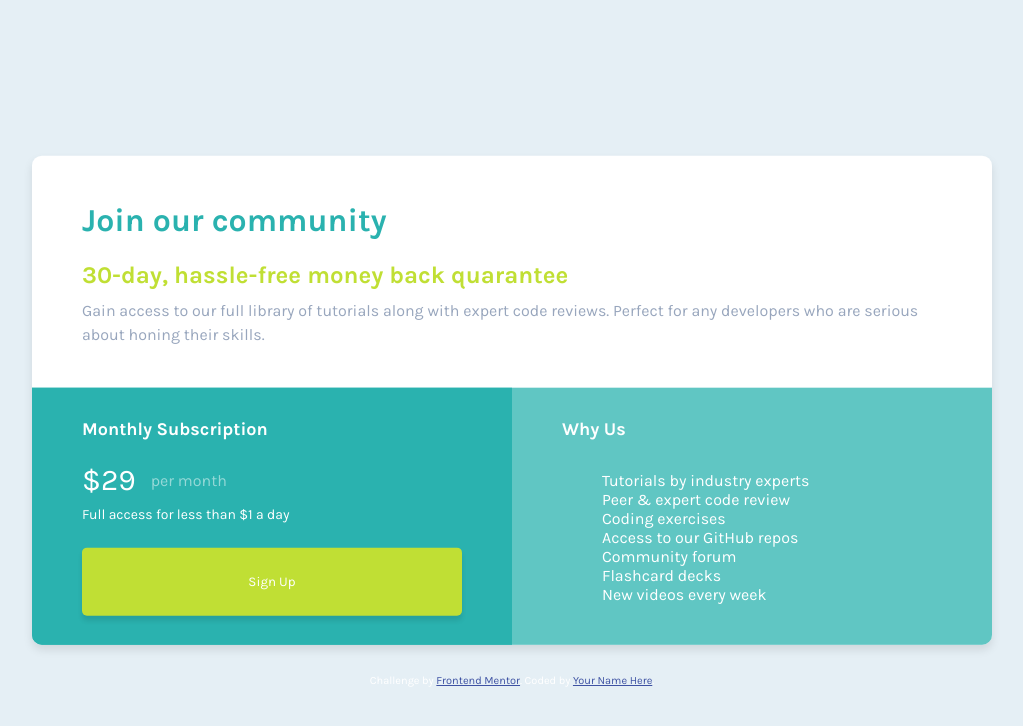
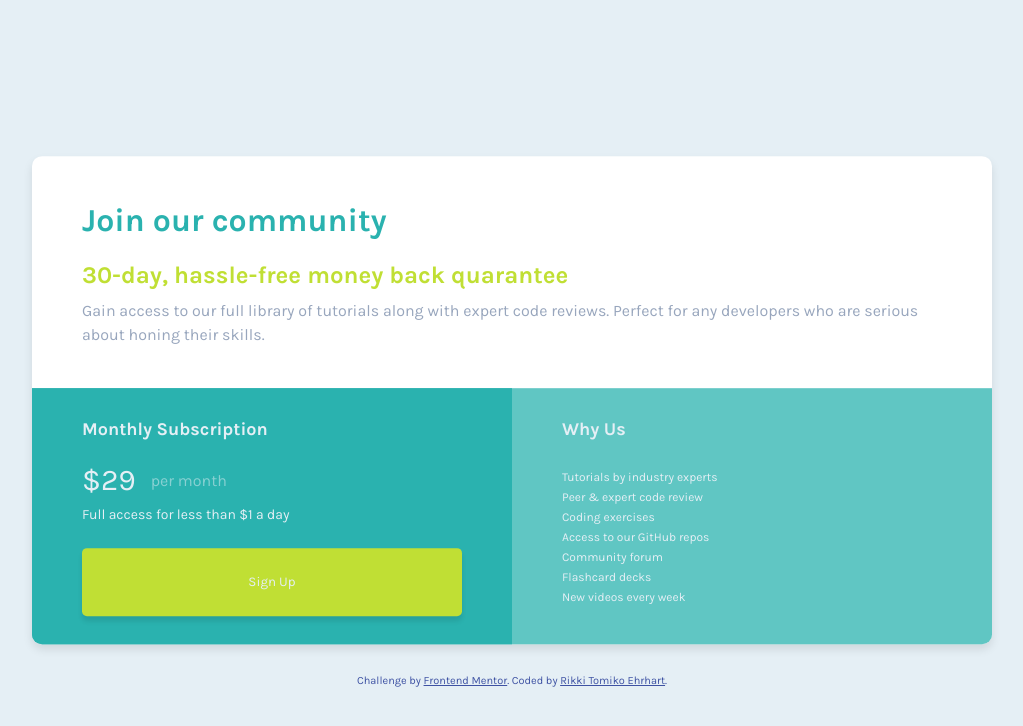
Before and after one commit to rikkitomikoehrhart/FM-Single-Price-Grid-Component, a plain HTML site: page index.html in a window 1280 px wide. Shown: the whole page, without its empty margins (128-1151 px from the left). Drawn offline with Linux system fonts and the light colour scheme.

Commit message:
Finish styles

```diff
--- a/CSS/styles.css
+++ b/CSS/styles.css
@@ -30,11 +30,11 @@ h1 {
 }
 
 li {
-    color: white;
+    color: hsl(204, 43%, 93%);
 }
 
 p {
-    color: white;
+    color: hsl(204, 43%, 93%);
 }
 
 ul {
@@ -71,6 +71,13 @@ ul {
     margin-bottom: 10px;
 }
 
+.list {
+    padding-left: 0;
+    font-size: 12px;
+    line-height: 1.25rem;
+}
+
+
 .overlay {
     background-color: rgba(255, 255, 255, .25);
     border-bottom-right-radius: 10px;;
@@ -86,7 +93,7 @@ ul {
 }
 
 .price {
-    color: white;
+    color: hsl(204, 43%, 93%);
     font-size: 30px;
     padding-top: 0;
 }
@@ -101,7 +108,7 @@ ul {
 .signup {
     border: none;
     background-color: hsl(71, 73%, 54%);
-    color: white;
+    color: hsl(204, 43%, 93%);
     font-family: inherit;
     padding: 7% 40%;
     border-radius: 5px;
@@ -121,7 +128,7 @@ ul {
 }
 
 .subtitles {
-    color: white;
+    color: hsl(204, 43%, 93%);
     font-size: 18px;
     padding-bottom: 0;
 }
--- a/index.html
+++ b/index.html
@@ -10,7 +10,7 @@
 
   <!-- Feel free to remove these styles or customise in your own stylesheet 👍 -->
   <style>
-    .attribution { font-size: 11px; text-align: center; }
+    .attribution { font-size: 11px; text-align: center; color: hsl(228, 45%, 44%); }
     .attribution a { color: hsl(228, 45%, 44%); }
   </style>
 
@@ -48,7 +48,7 @@
 
         <div class="why-us overlay">
           <h2 class="subtitles">Why Us</h2>
-          <ul>
+          <ul class="list">
             <li>Tutorials by industry experts</li>
             <li>Peer &amp; expert code review</li>
             <li>Coding exercises</li>
@@ -75,7 +75,7 @@
   <footer>
     <p class="attribution">
       Challenge by <a href="https://www.frontendmentor.io?ref=challenge" target="_blank">Frontend Mentor</a>.
-      Coded by <a href="#">Your Name Here</a>.
+      Coded by <a href="#">Rikki Tomiko Ehrhart</a>.
     </p>
   </footer>
 </body>
```
